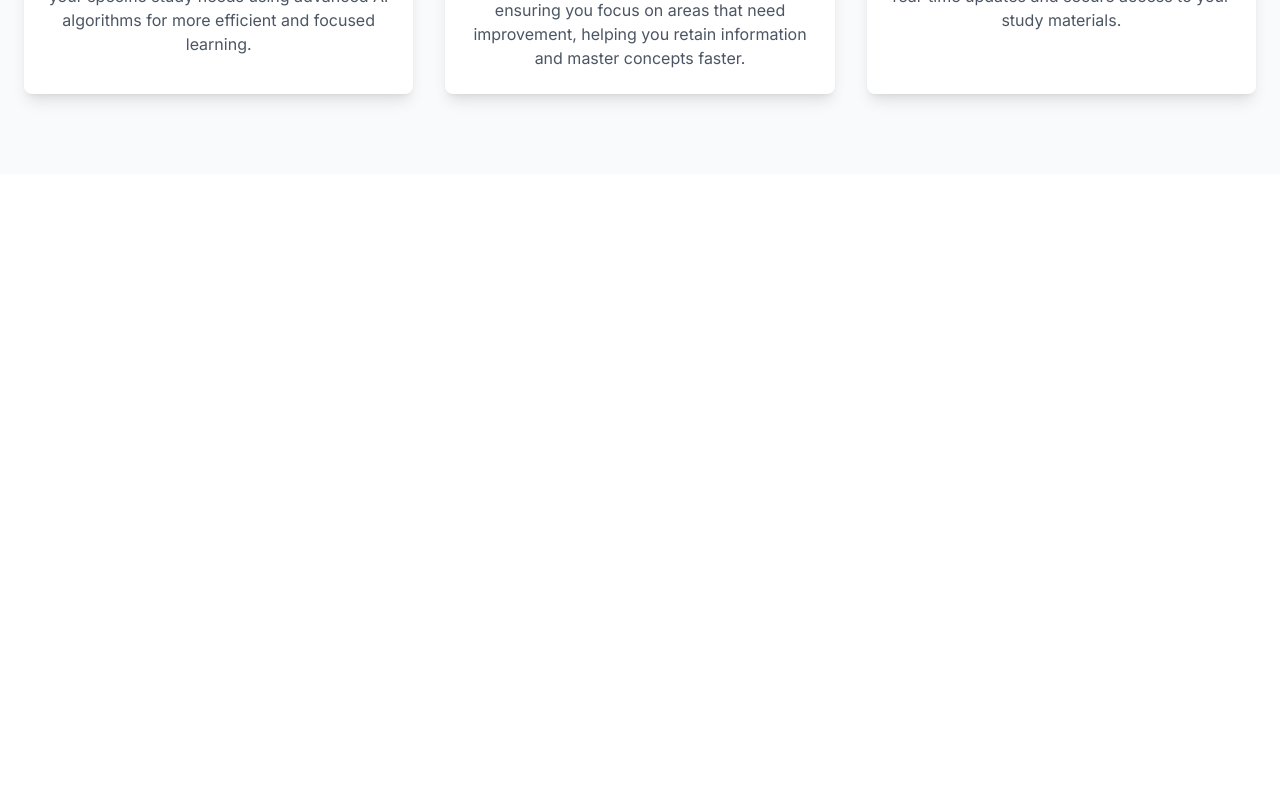
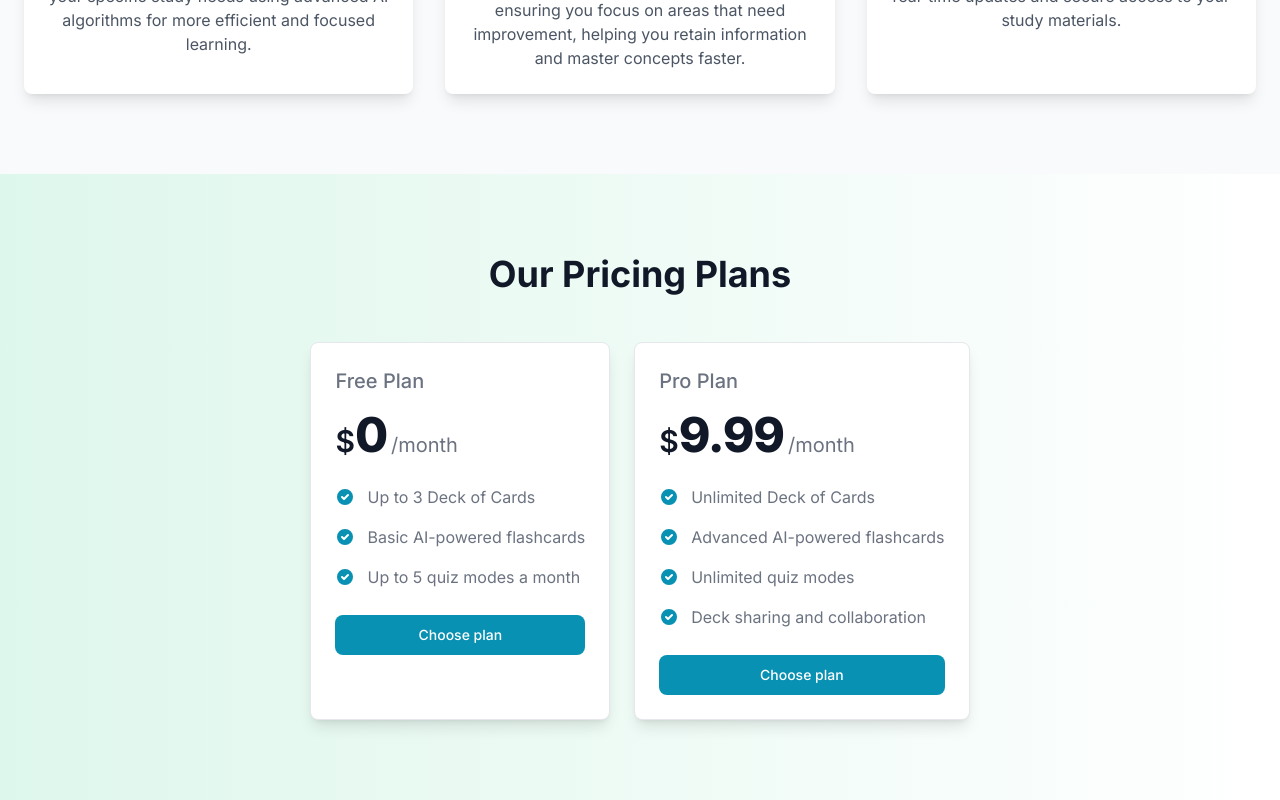
Before and after one commit to hamza24v/smart-cards-ai, a Next.js app: page / in a window 1280 px wide. Shown: the part 1176-1976 px from the top of the page. Before the commit the page ends 1350 px from the top, so only its background shows below. Built offline with nearby package versions, Linux system fonts and the light colour scheme; no server answers.

Commit message:
pricing plans complete

```diff
--- /dev/null
+++ b/app/components/Pricing.jsx
@@ -0,0 +1,56 @@
+import React from "react";
+import { Card } from "flowbite-react";
+import { pricing } from "../constants";
+
+function Pricing() {
+  return (
+    <section className="py-20 bg-gradient-to-r from-green-100">
+      <h2 className="text-4xl font-bold text-center mb-12 text-gray-900 dark:text-white">
+        Our Pricing Plans
+      </h2>
+      <div className="flex flex-wrap justify-center gap-6 ">
+        {pricing.map((plan) => (
+          <Card className='max-w-sm flex flex-col justify-between shadow-lg hover:scale-105 duration-300' key={plan.title}>
+            <div>
+              <h5 className="mb-4 text-xl font-medium text-gray-500 dark:text-gray-400">{plan.title}</h5>
+              <div className="flex items-baseline text-gray-900 dark:text-white">
+                <span className="text-3xl font-semibold">$</span>
+                <span className="text-5xl font-extrabold tracking-tight">{plan.price}</span>
+                <span className="ml-1 text-xl font-normal text-gray-500 dark:text-gray-400">/month</span>
+              </div>
+              <ul className="my-7 space-y-5">
+                {plan.features.map((feature, index) => (
+                  <li className="flex space-x-3" key={index}>
+                    <svg
+                      className="h-5 w-5 shrink-0 text-cyan-600 dark:text-cyan-500"
+                      fill="currentColor"
+                      viewBox="0 0 20 20"
+                      xmlns="http://www.w3.org/2000/svg"
+                    >
+                      <path
+                        fillRule="evenodd"
+                        d="M10 18a8 8 0 100-16 8 8 0 000 16zm3.707-9.293a1 1 0 00-1.414-1.414L9 10.586 7.707 9.293a1 1 0 00-1.414 1.414l2 2a1 1 0 001.414 0l4-4z"
+                        clipRule="evenodd"
+                      />
+                    </svg>
+                    <span className="text-base font-normal leading-tight text-gray-500 dark:text-gray-400">
+                      {feature}
+                    </span>
+                  </li>
+                ))}
+              </ul>
+            </div>
+            <button
+              type="button"
+              className="mt-auto inline-flex w-full justify-center rounded-lg bg-cyan-600 px-5 py-2.5 text-center text-sm font-medium text-white hover:bg-cyan-700 focus:outline-none focus:ring-4 focus:ring-cyan-200 dark:focus:ring-cyan-900"
+            >
+              Choose plan
+            </button>
+          </Card>
+        ))}
+      </div>
+    </section>
+  );
+}
+
+export default Pricing;
--- a/app/constants.js
+++ b/app/constants.js
@@ -18,3 +18,25 @@ export const features = [
       "Enjoy a smooth, user-friendly interface with real-time updates and secure access to your study materials.",
   },
 ];
+
+export const pricing = [
+  {
+    title: "Free Plan",
+    price: "0",
+    features: [
+      "Up to 3 Deck of Cards",
+      "Basic AI-powered flashcards",
+      "Up to 5 quiz modes a month"
+    ]
+  },
+  {
+    title: "Pro Plan",
+    price: "9.99",
+    features: [
+      "Unlimited Deck of Cards",
+      "Advanced AI-powered flashcards",
+      "Unlimited quiz modes",
+      "Deck sharing and collaboration",
+    ]
+  },
+]
--- a/app/pages/LandingPage.jsx
+++ b/app/pages/LandingPage.jsx
@@ -1,6 +1,7 @@
 import React from "react";
 import Hero from "../components/Hero";
 import Features from "../components/Features";
+import Pricing from "../components/Pricing"
 
 function LandingPage() {
   return (
@@ -9,6 +10,7 @@ function LandingPage() {
         <Hero />
       </div>
       <Features />
+      <Pricing />
     </div>
   );
 }
--- a/package.json
+++ b/package.json
@@ -15,6 +15,8 @@
     "@mui/icons-material": "^5.16.7",
     "@mui/material": "^5.16.7",
     "firebase": "^10.13.0",
+    "flowbite": "^2.5.1",
+    "flowbite-react": "^0.10.1",
     "next": "14.2.5",
     "openai": "^4.55.7",
     "react": "^18",
--- a/tailwind.config.js
+++ b/tailwind.config.js
@@ -4,6 +4,7 @@ module.exports = {
     "./pages/**/*.{js,ts,jsx,tsx,mdx}",
     "./components/**/*.{js,ts,jsx,tsx,mdx}",
     "./app/**/*.{js,ts,jsx,tsx,mdx}",
+    "./node_modules/flowbite/**/*.js"
   ],
   theme: {
     extend: {
@@ -14,5 +15,7 @@ module.exports = {
       },
     },
   },
-  plugins: [],
+  plugins: [
+    require('flowbite/plugin')
+  ],
 };
```
Also changed, not shown: 1 other file (tests, documents, lock files or other folders).
